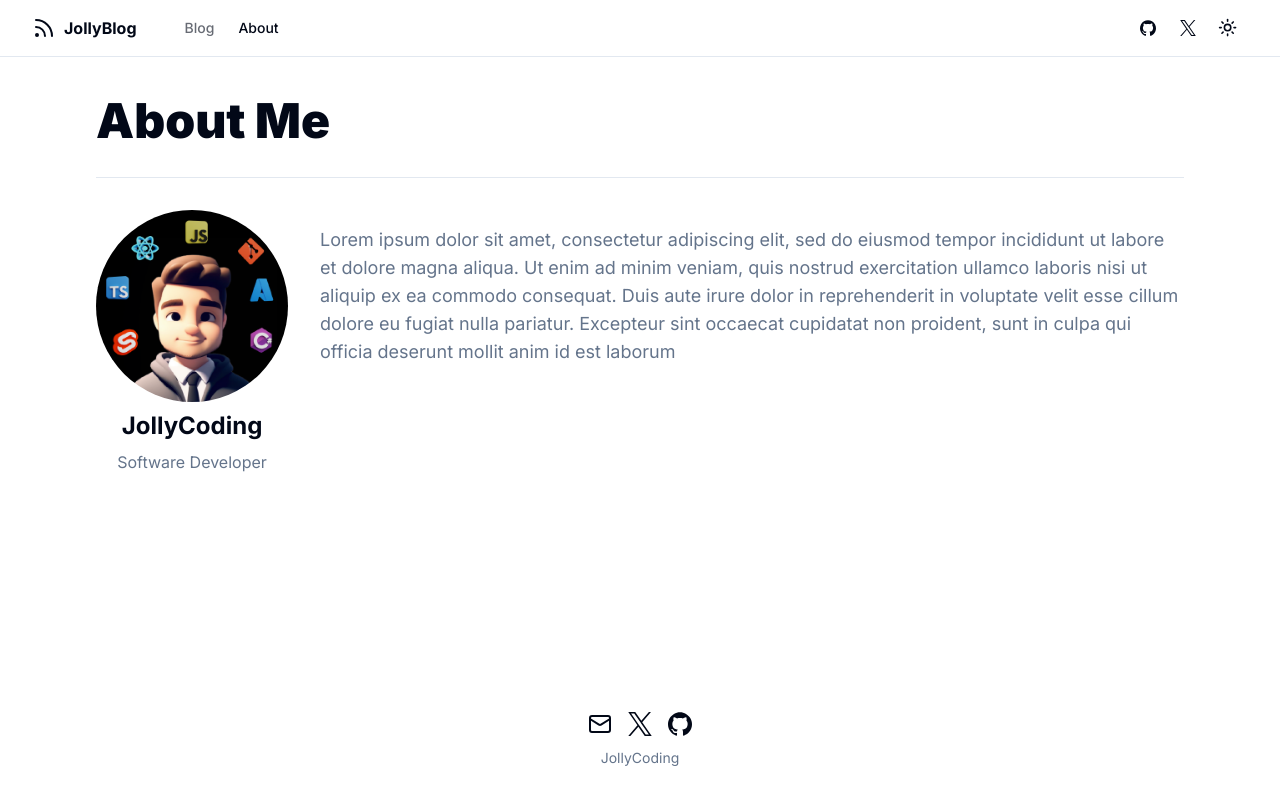
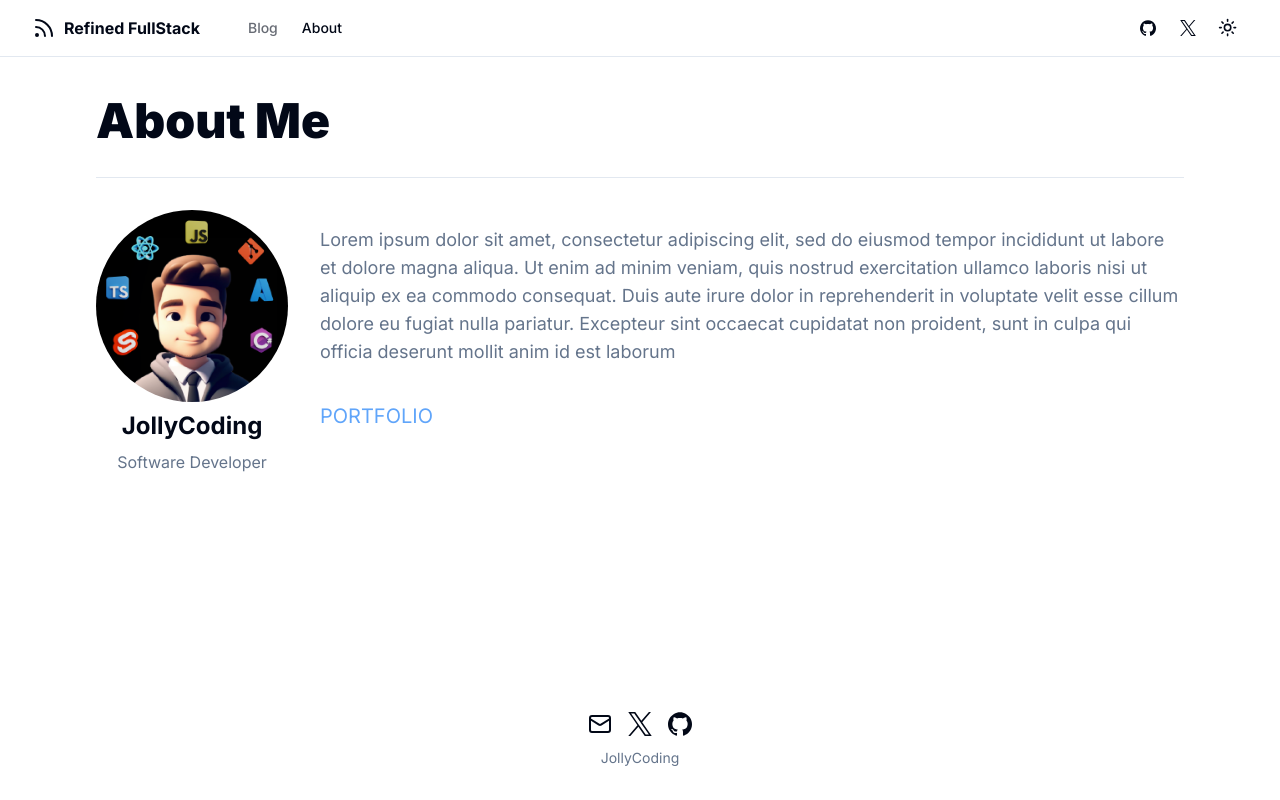
Before and after one commit to JakeRyu/velite-blog, a Next.js app: page /about in a window 1280 px wide. Built offline with nearby package versions, Linux system fonts and the light colour scheme; no server answers.

Commit message:
Use my info

```diff
--- a/app/about/page.tsx
+++ b/app/about/page.tsx
@@ -1,11 +1,12 @@
-import { Avatar, AvatarFallback, AvatarImage } from "@/components/ui/avatar";
-import { siteConfig } from "@/config/site";
-import { Metadata } from "next";
+import { Avatar, AvatarFallback, AvatarImage } from "@/components/ui/avatar"
+import { siteConfig } from "@/config/site"
+import { Metadata } from "next"
+import Link from "next/link"
 
 export const metadata: Metadata = {
   title: "About Me",
   description: "Information about me",
-};
+}
 
 export default async function AboutPage() {
   return (
@@ -31,16 +32,23 @@ export default async function AboutPage() {
             Software Developer
           </p>
         </div>
-        <p className="text-muted-foreground text-lg py-4">
+        <div className="text-muted-foreground text-lg py-4">
+          <p>
             Lorem ipsum dolor sit amet, consectetur adipiscing elit, sed do
-          eiusmod tempor incididunt ut labore et dolore magna aliqua. Ut enim ad
-          minim veniam, quis nostrud exercitation ullamco laboris nisi ut
+            eiusmod tempor incididunt ut labore et dolore magna aliqua. Ut enim
+            ad minim veniam, quis nostrud exercitation ullamco laboris nisi ut
             aliquip ex ea commodo consequat. Duis aute irure dolor in
             reprehenderit in voluptate velit esse cillum dolore eu fugiat nulla
             pariatur. Excepteur sint occaecat cupidatat non proident, sunt in
             culpa qui officia deserunt mollit anim id est laborum
           </p>
+          <p className="text-xl mt-9 text-blue-400">
+            <Link href="https://portfolio.jakeryu.com" target="_blank">
+              PORTFOLIO
+            </Link>
+          </p>
         </div>
       </div>
-  );
+    </div>
+  )
 }
--- a/config/site.ts
+++ b/config/site.ts
@@ -1,13 +1,13 @@
 export const siteConfig = {
-  name: "JollyBlog",
-  url: "https://example.com",
+  name: "Refined FullStack",
+  url: "https://jakeryu.com",
   description: "Nextjs 14 blog using velite, tailwind and shadcn",
   author: "JollyCoding",
   links: {
-    twitter: "https://twitter.com/jollyshopland",
-    github: "https://github.com/jolbol1",
-    personalSite: "https://jamesshopland.com",
+    twitter: "https://x.com/jakeryu",
+    github: "https://github.com/JakeRyu",
+    personalSite: "https://portfolio.jakeryu.com",
   },
-};
+}
 
-export type SiteConfig = typeof siteConfig;
+export type SiteConfig = typeof siteConfig
```
Lines whose indentation alone changed are shown as unchanged.
